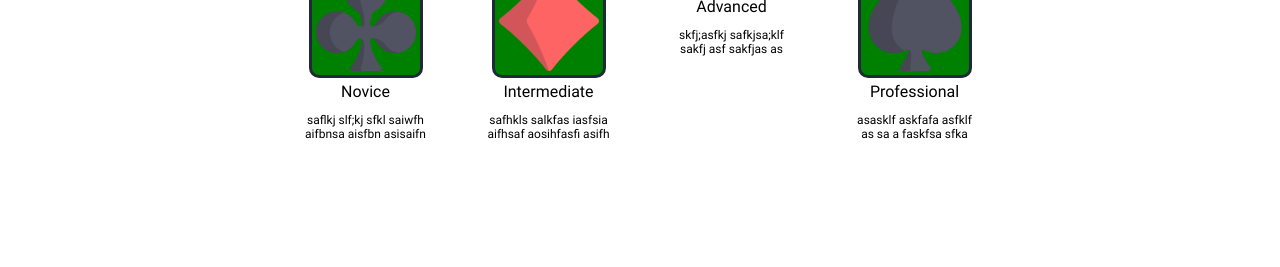
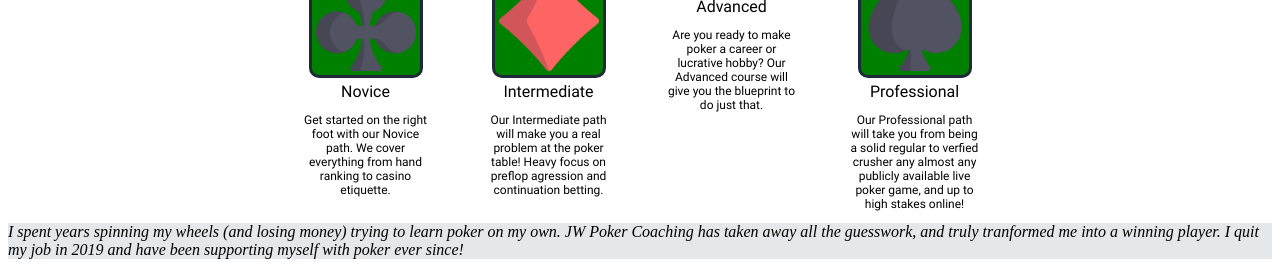
Before and after one commit to KW9999/project-1, a plain HTML site: page index.html in a window 1280 px wide. Shown: the part 796-1063 px from the top of the page. Before the commit the page ends 957 px from the top, so only its background shows below. Drawn offline with Linux system fonts and the light colour scheme.

Commit message:
fill in path text, finish up info section for now. Begin quote section.

```diff
--- a/index.html
+++ b/index.html
@@ -35,25 +35,28 @@
 
     <div class="paths">
      <img src="clubs.png" alt="Clubs">
-     <div class="pathtext">Novice<p>saflkj slf;kj sfkl saiwfh aifbnsa aisfbn asisaifn</p></div>
+     <div class="pathtext">Novice<p>Get started on the right foot with our Novice path. We cover everything from hand ranking to casino etiquette.</p></div>
     </div>
 
     <div class="paths">
      <img src="diamonds.png" alt="Diamonds">
-     <div class="pathtext">Intermediate<p>safhkls salkfas iasfsia aifhsaf aosihfasfi asifh </p></div>
+     <div class="pathtext">Intermediate<p>Our Intermediate path will make you a real problem at the poker table! Heavy focus on preflop agression and continuation betting.</p></div>
     </div>
 
     <div class="paths">
      <img src="hearts.png" alt="Hearts">
-     <div class="pathtext">Advanced<p>skfj;asfkj safkjsa;klf sakfj asf sakfjas as</p></div>
+     <div class="pathtext">Advanced<p>Are you ready to make poker a career or lucrative hobby? Our Advanced course will give you the blueprint to do just that.</p></div>
     </div>
 
     <div class="paths">
      <img src="spades.png" alt="Spades">
-     <div class="pathtext">Professional<p>asasklf askfafa asfklf as sa a faskfsa sfka</p></div>
+     <div class="pathtext">Professional<p>Our Professional path will take you from being a solid regular to verfied crusher any almost any publicly available live poker game, and up to high stakes online!</p></div>
     </div>
+  </div>
+ </div>
 
-  </div>
+ <div class="quotecontainer">
+  <div class="quote"><em>I spent years spinning my wheels (and losing money) trying to learn poker on my own. JW Poker Coaching has taken away all the guesswork, and truly tranformed me into a winning player. I quit my job in 2019 and have been supporting myself with poker ever since!</em></div>
  </div>
 
 </body>
--- a/style.css
+++ b/style.css
@@ -131,3 +131,9 @@ button {
 .pathtext p {
     font-size: 12px;
 }
+
+.quotecontainer {
+   background-color: #E5E7EB;
+   display: flex;
+
+}
```
